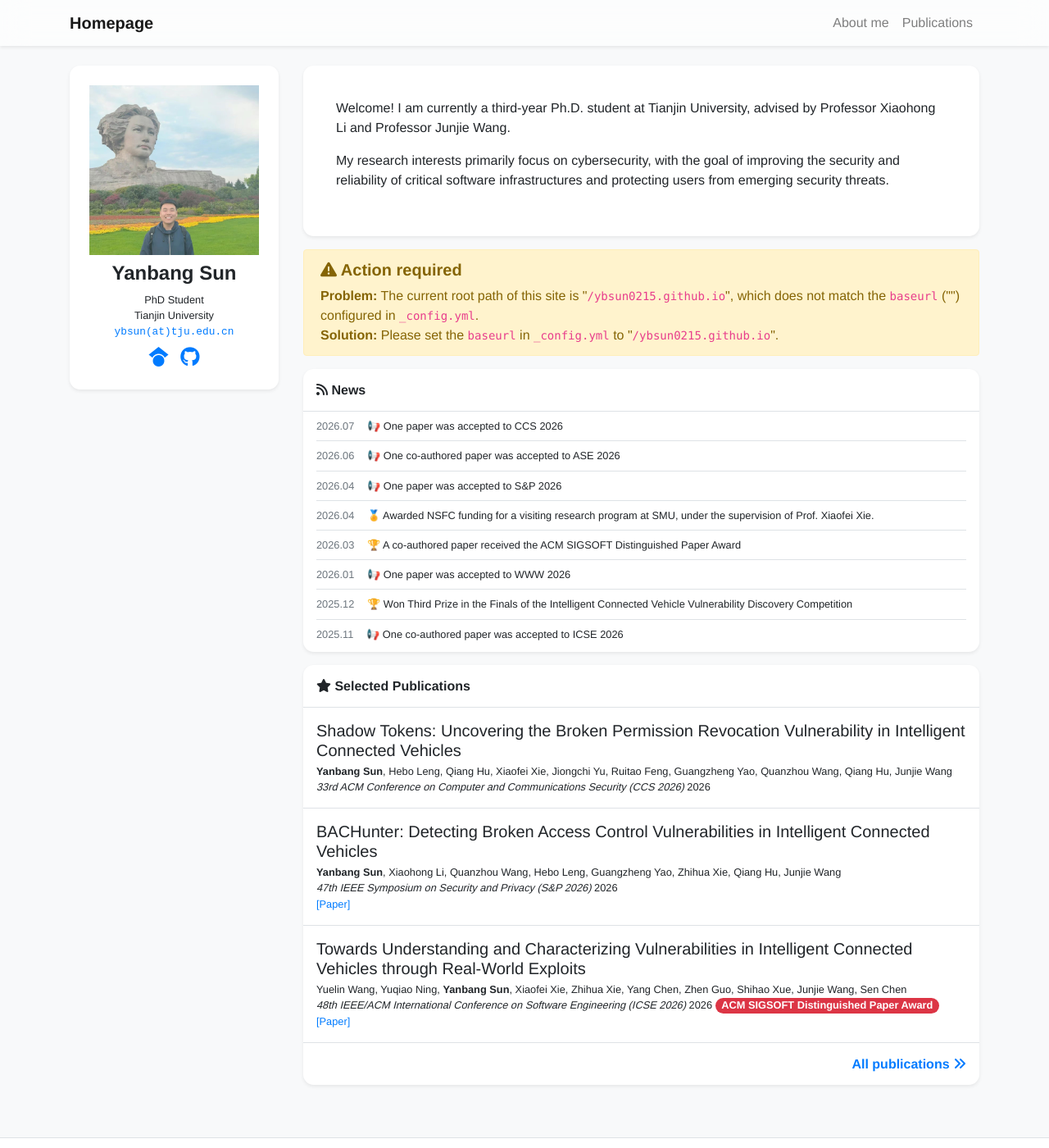
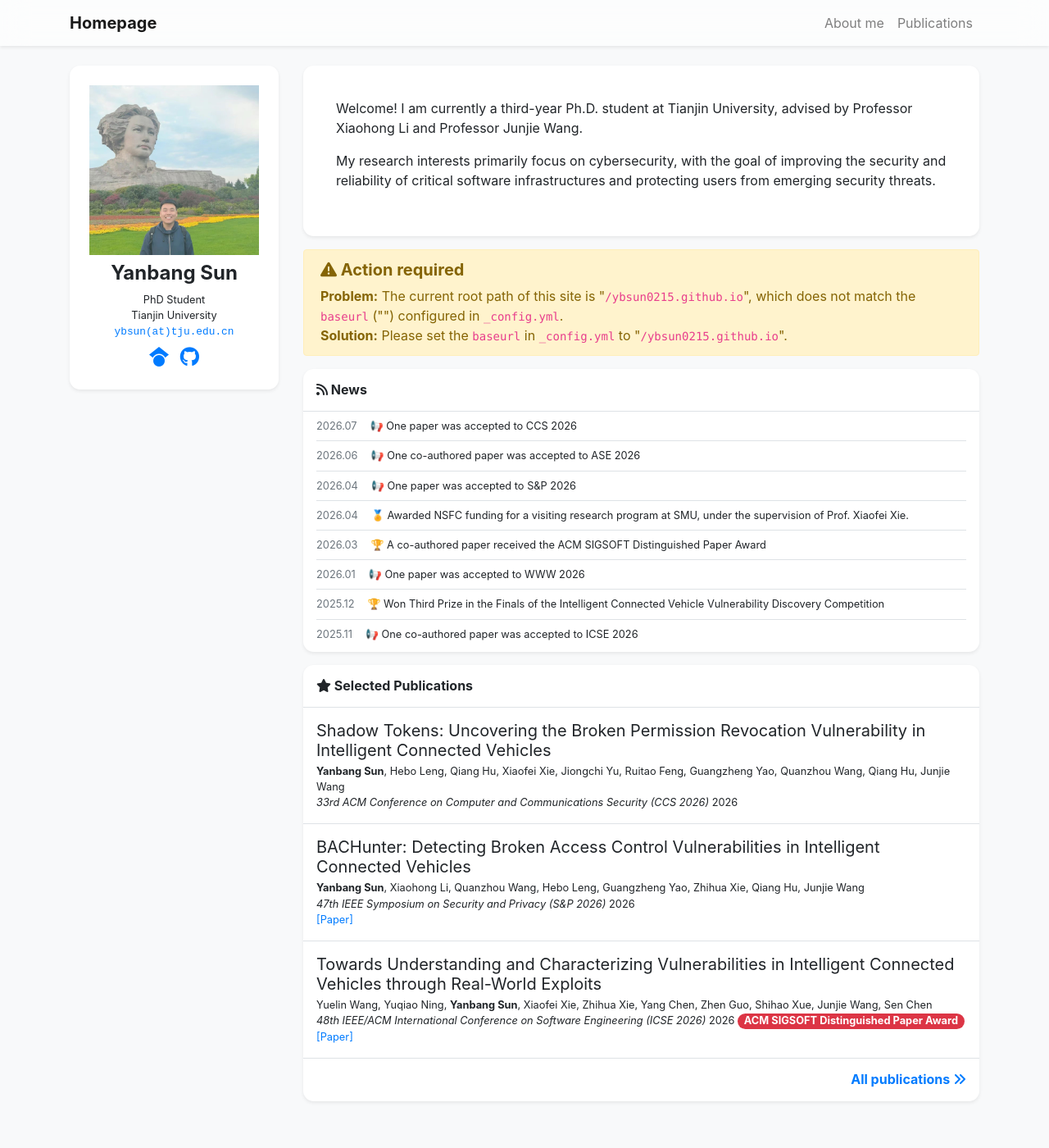
Before and after one commit to ybsun0215/ybsun0215.github.io, a Jekyll site: the page built from index.html, in a window 1280 px wide and 1400 px high. Shown: the whole window at 82% size. Built offline with Jekyll 4.4.1, drawn with Linux system fonts in a browser that asks for light colours; nearby versions of some CDN libraries; a style sheet for code colours, icons or effects is not loaded.

Commit message:
Update global.css

```diff
--- a/assets/css/global.css
+++ b/assets/css/global.css
@@ -1,6 +1,6 @@
 @charset "utf-8";
 body {
-    font-family: "Arimo", Arial, sans-serif;
+    font-family: "Inter", sans-serif;
     font-weight: 400;
     padding-top: 5.0rem;
 }
```
